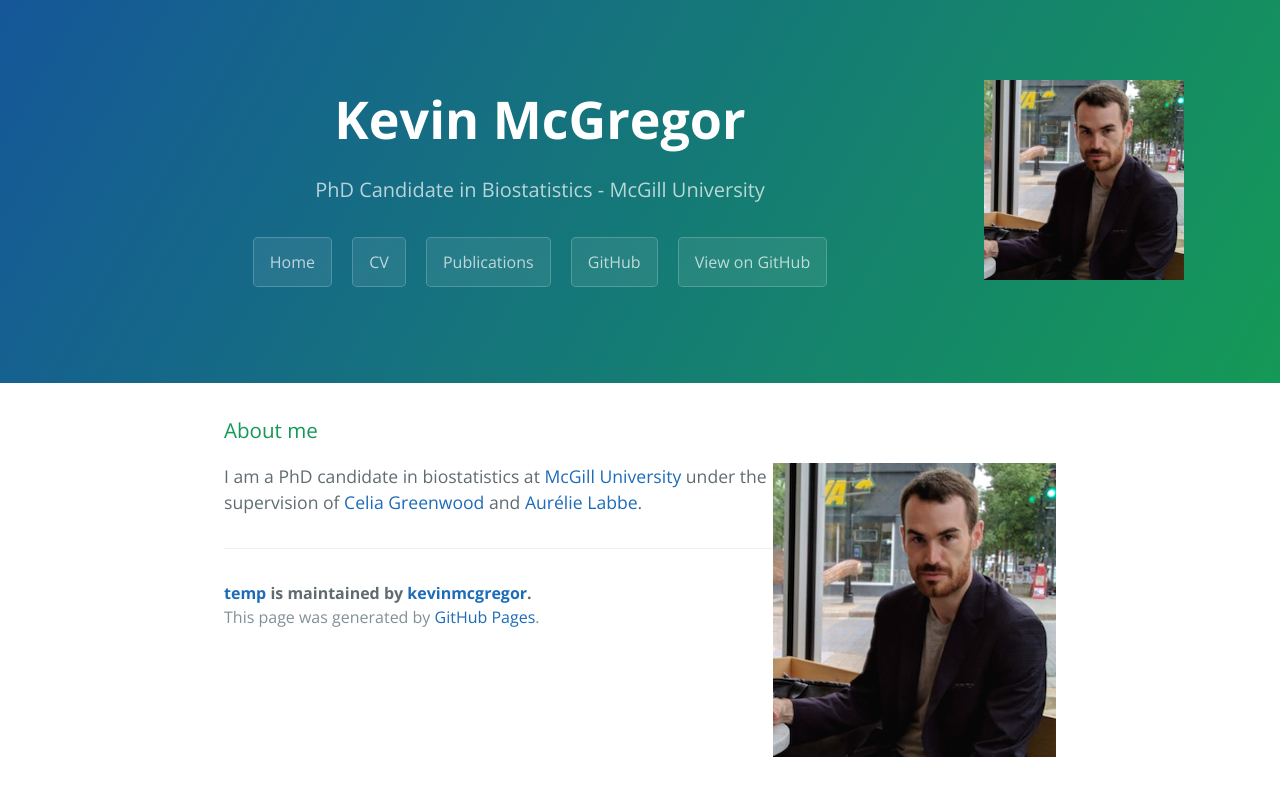
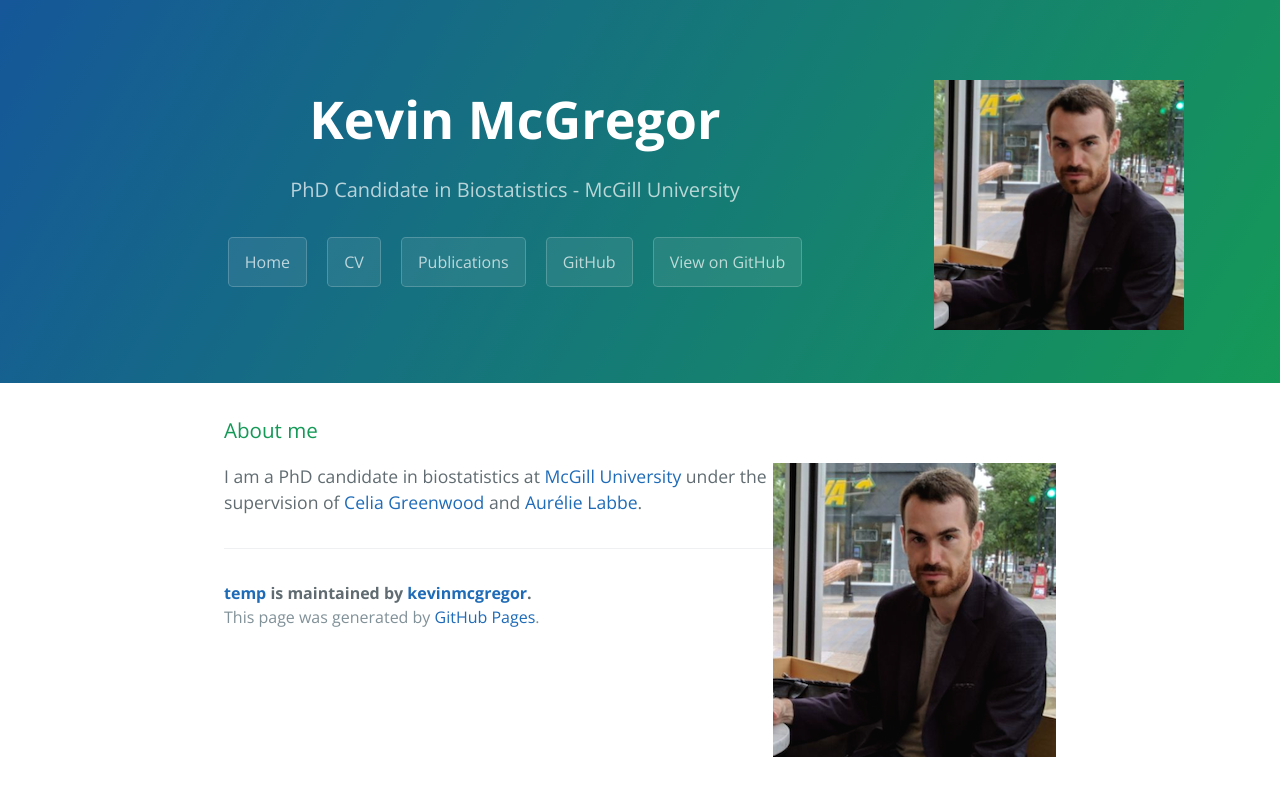
Before and after one commit to kevinmcgregor/temp, a Jekyll site: the page built from index.md, in a window 1280 px wide. Shown: the top 796 px of the page. Built offline with Jekyll 4.4.1, drawn with Linux system fonts in a browser that asks for light colours; our own code applies the rules of GitHub Pages for plain Markdown files.

Commit message:
image a little bit bigger

```diff
--- a/_layouts/default.html
+++ b/_layouts/default.html
@@ -10,7 +10,7 @@
   </head>
   <body>
     <section class="page-header">
-      <img align="right" src="./pictures/kevin_picture.png" height="200" width="200" />
+      <img align="right" src="./pictures/kevin_picture.png" height="250" width="250" />
       <h1 class="project-name">{{ site.title | default: site.github.repository_name }}</h1>
       <h2 class="project-tagline">{{ site.description | default: site.github.project_tagline }}</h2>
       <a href="{{ './index.html' }}" class="btn">Home</a>
```
